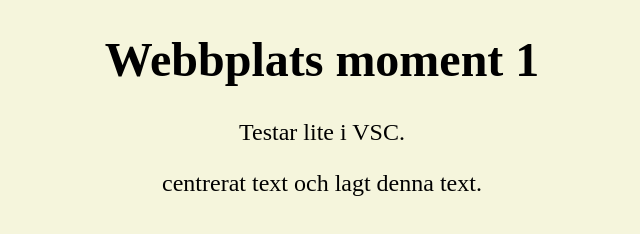
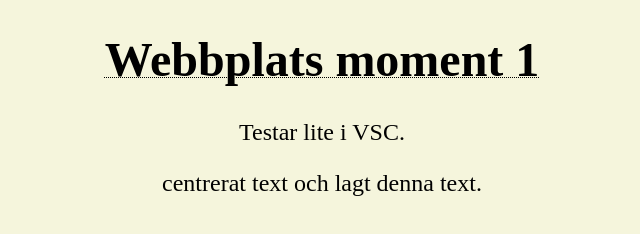
Before and after one commit to Joka1996/Moment1, a plain HTML site: page index.html in a window 1280 px wide. Shown: the full height of the page, 318-958 px from the left. Drawn offline with Linux system fonts and the light colour scheme.

Commit message:
h1-ändringar.

```diff
--- a/css/style.css
+++ b/css/style.css
@@ -5,3 +5,7 @@ body {
   font-size: 24px;
   text-align: center;
 }
+
+h1 {
+  text-decoration: underline 1px dotted black;
+}
```
